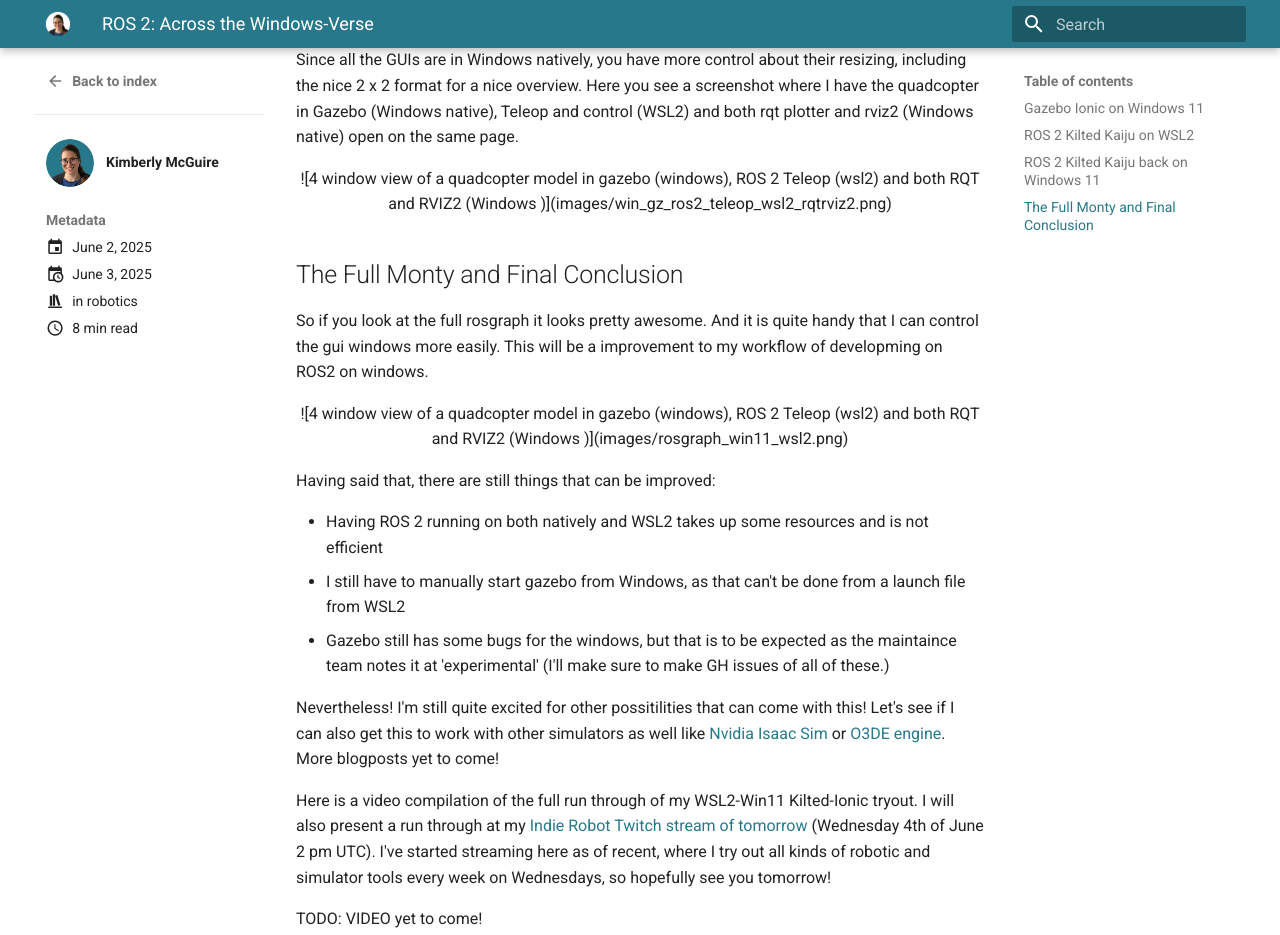
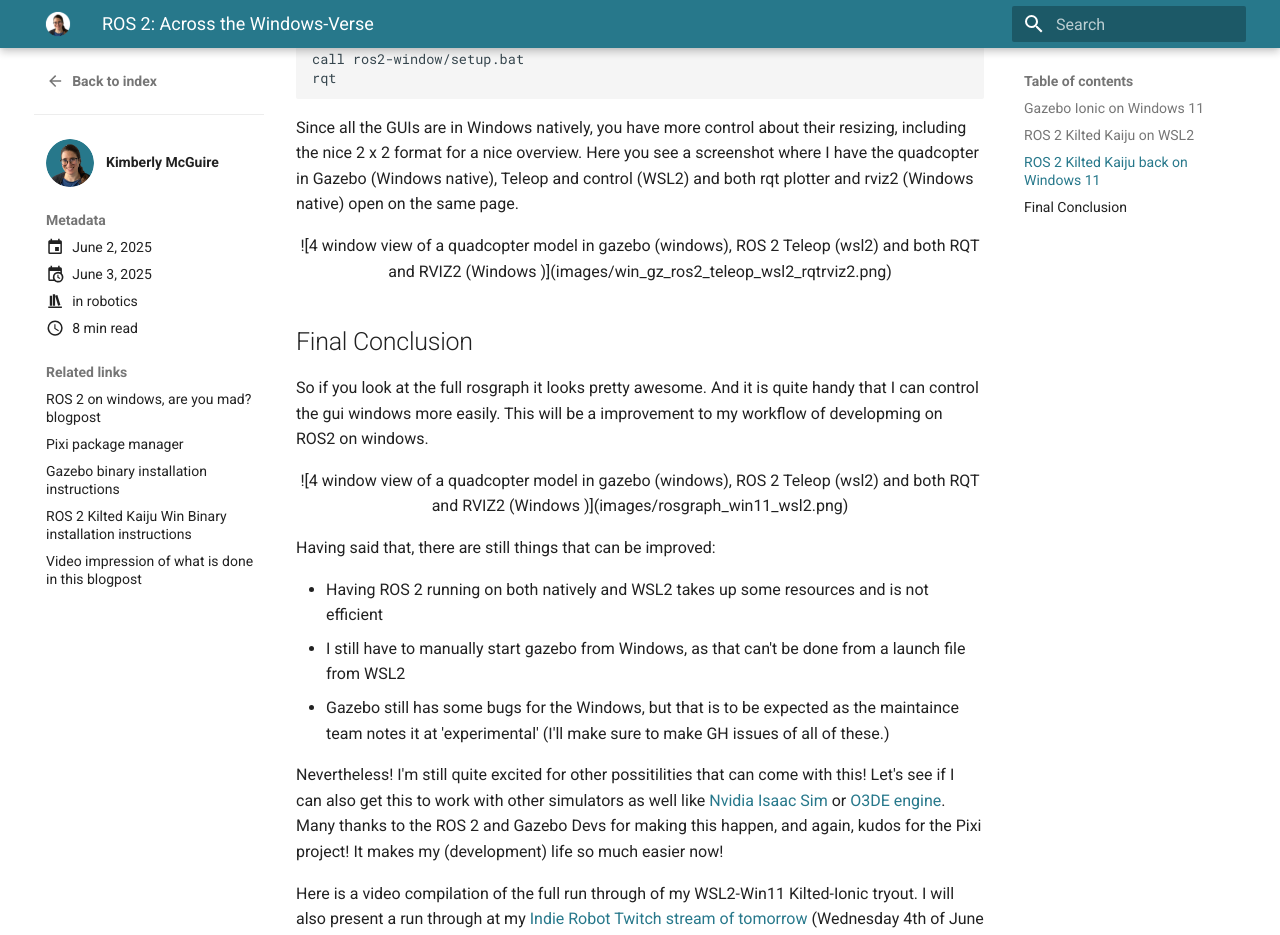
Before and after one commit to knmcguire/knmcguire.github.io, an MkDocs documentation site: the page built from docs/blog/posts/ros2_across_the_windowverse.md, in a window 1280 px wide and 1400 px high, scrolled down 3810 px. Shown: the top 935 px of the window. Built offline with MkDocs 1.6.1 and Material for MkDocs 9.7.7, drawn with Linux system fonts in a browser that asks for light colours; emoji names are drawn with the system emoji font; comment, search, counter and statistics services are not loaded; some of the changed text lies outside the part shown.

Commit message:
update blogpost with links

````diff
--- a/docs/blog/posts/ros2_across_the_windowverse.md
+++ b/docs/blog/posts/ros2_across_the_windowverse.md
@@ -10,6 +10,11 @@ authors:
   - kim
 comments: true
 links:
+  - ROS 2 on windows, are you mad? blogpost: https://www.mcguirerobotics.com/blog/2025/03/14/robotics-on-windows-are-you-mad/
+  - Pixi package manager: https://pixi.sh/latest/
+  - Gazebo binary installation instructions: https://gazebosim.org/docs/latest/install_windows/
+  - ROS 2 Kilted Kaiju Win Binary installation instructions: https://docs.ros.org/en/kilted/Installation/Ubuntu-Install-Debs.html
+  - Video impression of what is done in this blogpost: https://youtu.be/CBb7-vnnBmc
 ---
 
 <script data-goatcounter="https://knmcguire.goatcounter.com/count"
@@ -37,7 +42,7 @@ Now that Kilted Kaiju came out about a week ago, I wanted to see how far I could
 
 ## Gazebo Ionic on Windows 11
 
-Since I didn't want to do any core development on Gazebo itself, I went through [the Binary installation instructions](https://gazebosim.org/docs/latest/install_windows/). Here, they recommend using the Conda package management system, which I tried during the Gazebo Ionic testing tutorial party, and that works fine. But this time, I wanted to use Pixi\! Instead of installing the `libgz-packages` one by one, I could add them to the `pixi.toml` file as dependencies with the correct numbering and version. I've added the [pixi.toml file as a Gist here](https://www.google.com/search?q=https://gist.github.com/knmcguire/c5b14909cf76cc80593c98ddebef51c6).
+Since I didn't want to do any core development on Gazebo itself, I went through [the binary installation instructions](https://gazebosim.org/docs/latest/install_windows/) for Gazebo Ionic. Here, they recommend using the Conda package management system, which I tried during the Gazebo Ionic testing tutorial party, and that works fine. But this time, I wanted to use Pixi\! Instead of installing the `libgz-packages` one by one, I could add them to the `pixi.toml` file as dependencies with the correct numbering and version. I've added the [pixi.toml file as a Gist here](https://www.google.com/search?q=https://gist.github.com/knmcguire/c5b14909cf76cc80593c98ddebef51c6).
 
 The cool thing about Pixi is that you can also make use of [multiple environments](https://pixi.sh/latest/tutorials/multi_environment/). So I've added the dependencies of both Gazebo Ionic and Gazebo Harmonic (which is the latest **Long-Term Release**). And then switching between Gazebo versions is as easy as:
 
@@ -106,6 +111,8 @@ So now we have ROS2 on WSL2, controlling the drone Gazebo simulation on Windows
 
 So now that it is possible to install the ROS 2 Kilted Kaiju binaries in Windows 11 via [these instructions](https://docs.ros.org/en/kilted/Installation/Windows-Install-Binary.html). Currently, it needs to be fixed to a directory in `C:/pixi_ws/` but hopefully, we will be able to fix that soon with this [ROS2 GitHub ticket](https://github.com/ros2/ros2/issues/1675).
 
+> Note: Mind that if this was an experiment with ROS 2 Jazzy and Gazebo Harmonic, that the packages from the [Robostack project](https://robostack.github.io/) would have been sufficient already!
+
 Once installed, to the installed ROS2 directory, open up a Pixi shell and source the ROS 2 Kilted Kaiju distribution:
 
 ```bat
@@ -129,7 +136,7 @@ Since all the GUIs are in Windows natively, you have more control about their re
 <center>![4 window view of a quadcopter model in gazebo (windows), ROS 2 Teleop (wsl2) and both RQT and RVIZ2 (Windows )](images/win_gz_ros2_teleop_wsl2_rqtrviz2.png)</center>
 
 
-## The Full Monty and Final Conclusion
+## Final Conclusion
 
 
 So if you look at the full rosgraph it looks pretty awesome. And it is quite handy that I can control the gui windows more easily. This will be a improvement to my workflow of developming on ROS2 on windows.
@@ -140,10 +147,10 @@ Having said that, there are still things that can be improved:
 
 - Having ROS 2 running on both natively and WSL2 takes up some resources and is not efficient
 - I still have to manually start gazebo from Windows, as that can't be done from a launch file from WSL2
-- Gazebo still has some bugs for the windows, but that is to be expected as the maintaince team notes it at 'experimental' (I'll make sure to make GH issues of all of these.)
+- Gazebo still has some bugs for the Windows, but that is to be expected as the maintaince team notes it at 'experimental' (I'll make sure to make GH issues of all of these.)
 
-Nevertheless! I'm still quite excited for other possitilities that can come with this! Let's see if I can also get this to work with other simulators as well like [Nvidia Isaac Sim](https://developer.nvidia.com/isaac/sim) or [O3DE engine](https://o3de.org/). More blogposts yet to come!
+Nevertheless! I'm still quite excited for other possitilities that can come with this! Let's see if I can also get this to work with other simulators as well like [Nvidia Isaac Sim](https://developer.nvidia.com/isaac/sim) or [O3DE engine](https://o3de.org/). Many thanks to the ROS 2 and Gazebo Devs for making this happen, and again, kudos for the Pixi project! It makes my (development) life so much easier now!
 
 Here is a video compilation of the full run through of my WSL2-Win11 Kilted-Ionic tryout. I will also present a run through at my [Indie Robot Twitch stream of tomorrow](https://www.twitch.tv/indierobot/schedule?seriesID=b4d96240-af58-44ea-9262-76d739c8351b) (Wednesday 4th of June 2 pm UTC). I've started streaming here as of recent, where I try out all kinds of robotic and simulator tools every week on Wednesdays, so hopefully see you tomorrow!
 
-TODO: VIDEO yet to come!
+<center><iframe width="560" height="315" src="https://www.youtube.com/embed/zl1XKQZi6I4?si=Xm90aRCURD1u1Fbn" title="YouTube video player" frameborder="0" allow="accelerometer; autoplay; clipboard-write; encrypted-media; gyroscope; picture-in-picture; web-share" referrerpolicy="strict-origin-when-cross-origin" allowfullscreen></iframe></center>
````
